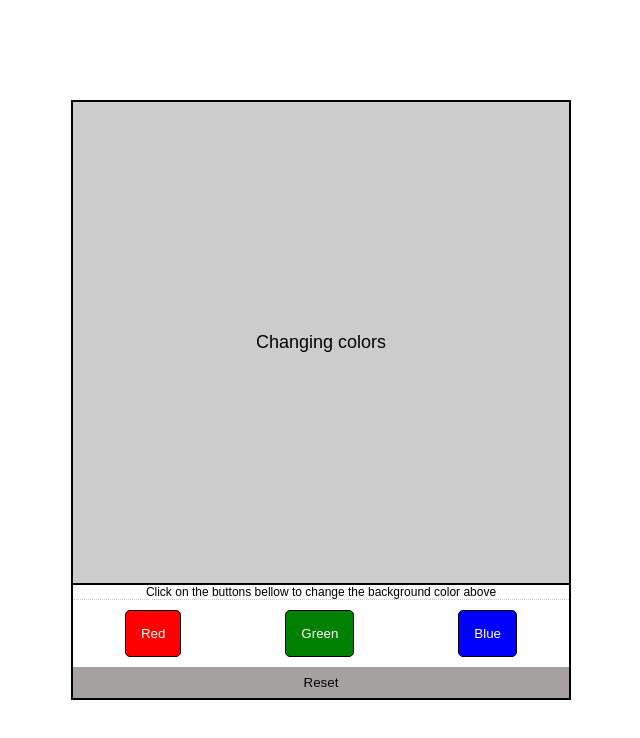
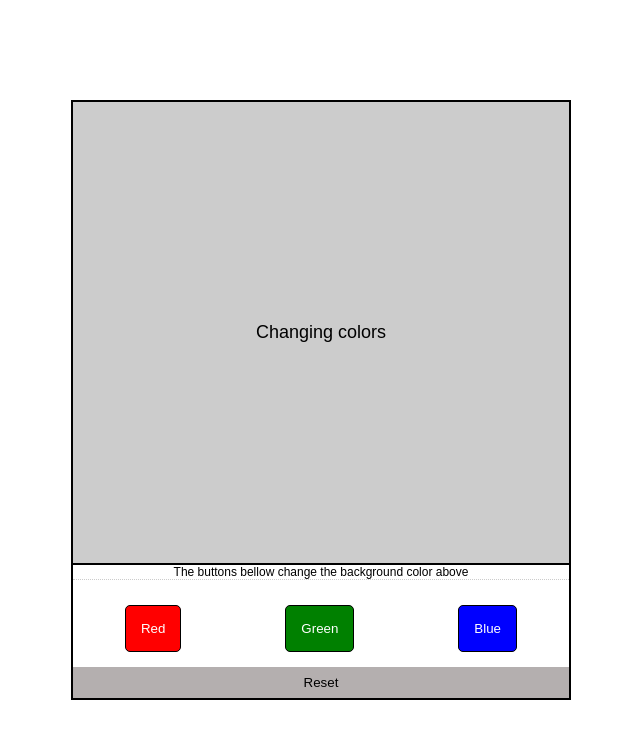
Before and after one commit to ceptex/js-studies, a plain HTML site: page dom-studies/index.html in a window 1280 px wide. Shown: the whole page, without its empty margins (319-959 px from the left). Drawn offline with Linux system fonts and the light colour scheme.

Commit message:
a few tweaks in the layout

```diff
--- a/dom-studies/index.html
+++ b/dom-studies/index.html
@@ -10,7 +10,7 @@
 <body>
     <div class="box">
         <div class="test-box">Changing colors</div>
-        <div class="instructions">Click on the buttons bellow to change the background color above</div>
+        <div class="instructions">The buttons bellow change the background color above</div>
         <div class="buttons">
         <button class="b-red" onclick="red()">Red</button>
         <button class="b-green" onclick="green()">Green</button>
--- a/dom-studies/style.css
+++ b/dom-studies/style.css
@@ -30,12 +30,13 @@
     font-size: 12px;
     text-align: center;
     border-bottom: 1px dotted #ccc;
+    margin-bottom: 10px;
 }
 
 .buttons {
     display: flex;
     justify-content: space-around;
-    margin: 10px 0px;
+    margin: 15px 0px;
 }
 
 button {
@@ -72,7 +73,7 @@ button {
     border: none;
     border-radius: 0;
     cursor: pointer;
-    background-color: rgb(165, 161, 161);
+    background-color: rgb(180, 175, 175);
 }
 
 .red {
```
